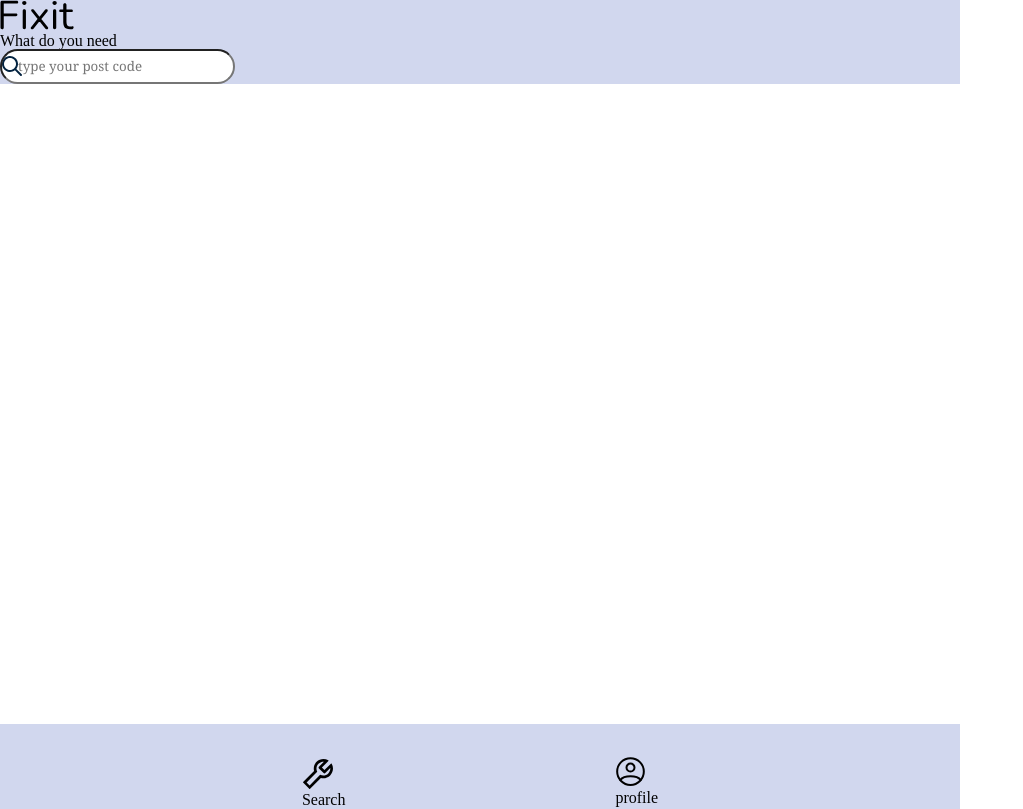
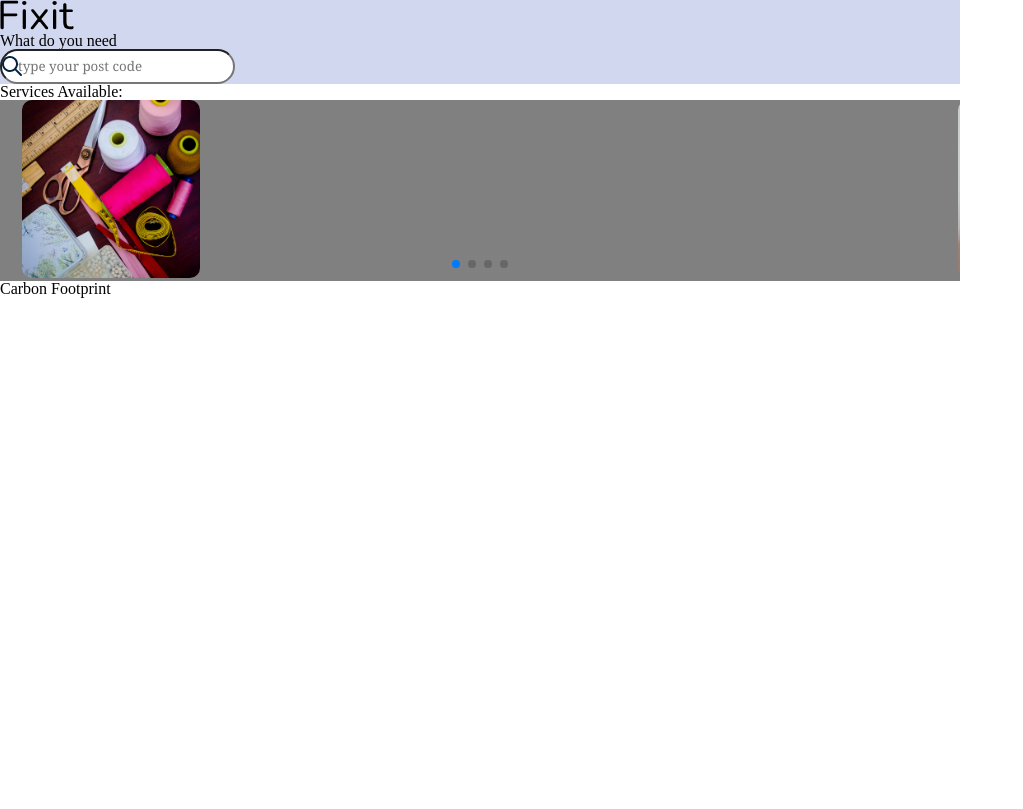
Before and after one commit to leyeto/industry-project-client, a React (Create React App) app: page / in a window 1280 px wide. Shown: the top 809 px of the page, without its empty margins (0-1023 px from the left). Built offline with nearby package versions, Linux system fonts and the light colour scheme.

Commit message:
Add image slider and text

```diff
--- a/package.json
+++ b/package.json
@@ -12,6 +12,7 @@
     "react-router-dom": "^5.3.0",
     "react-scripts": "5.0.1",
     "sass": "^1.54.0",
+    "swiper": "^8.3.2",
     "web-vitals": "^2.1.4"
   },
   "scripts": {
--- a/src/App.js
+++ b/src/App.js
@@ -2,17 +2,18 @@
 import { Route, Switch } from "react-router-dom";
 import "./App.scss";
 import FixitHeader from "./component/FixItHeader/FixitHeader";
+import HomePage from "./component/HomePage/HomePage";
 import FixersList from "./component/FixersList/FixersList";
 import Footer from "./component/Footer/Footer";
 
 function App() {
-  const [postcode, setPostcode] = useState("EC2A3QA");
+  const [postcode, setPostcode] = useState("EC2A3QA"); // TODO: change to dynamic if have time
 
   return (
     <div className="App">
       <FixitHeader />
       <Switch>
-        {/* <Route path="/" component={} /> */}
+        <Route path="/" exact component={HomePage} />
         <Route
           path="/fixers"
           render={() => <FixersList postcode={postcode} />}
--- a/src/component/HomePage/HomePage.jsx
+++ b/src/component/HomePage/HomePage.jsx
@@ -0,0 +1,53 @@
+import React, { useRef, useState } from "react";
+// Import Swiper React components
+import { Swiper, SwiperSlide } from "swiper/react";
+
+// Import Swiper styles
+import "swiper/css";
+import "swiper/css/pagination";
+
+import "./HomePage.scss";
+
+// import required modules
+import { Pagination } from "swiper";
+
+// import images
+import tools from "../../assets/images/tools.jpg";
+import drawer1 from "../../assets/images/drawer1.jpg";
+import stools from "../../assets/images/stools.jpg";
+import ceilingLamps from "../../assets/images/ceiling-lamps.jpg";
+
+export default function HomePage() {
+  return (
+    <>
+      <h2 className="home__title">Services Available:</h2>
+      <Swiper
+        slidesPerView={"auto"}
+        spaceBetween={20}
+        pagination={{
+          clickable: true,
+        }}
+        modules={[Pagination]}
+        className="slides"
+      >
+        <SwiperSlide>
+          <img src={tools} alt="tools" className="slides__image" />
+        </SwiperSlide>
+        <SwiperSlide>
+          <img src={drawer1} alt="drawers" className="slides__image" />
+        </SwiperSlide>
+        <SwiperSlide>
+          <img src={stools} alt="stools" className="slides__image" />
+        </SwiperSlide>
+        <SwiperSlide>
+          <img
+            src={ceilingLamps}
+            alt="ceiling lamps"
+            className="slides__image"
+          />
+        </SwiperSlide>
+      </Swiper>
+      <h2 className="home__title">Carbon Footprint</h2>
+    </>
+  );
+}
--- a/src/component/HomePage/HomePage.scss
+++ b/src/component/HomePage/HomePage.scss
@@ -0,0 +1,13 @@
+.slides {
+  display: flex;
+  //   column-gap: 11px;
+  padding: 0 22px;
+  background-color: grey;
+
+  &__image {
+    width: 178px;
+    height: 178px;
+    object-fit: cover;
+    border-radius: 10px;
+  }
+}
```
Also changed, not shown: 1 other file (tests, documents, lock files or other folders).
